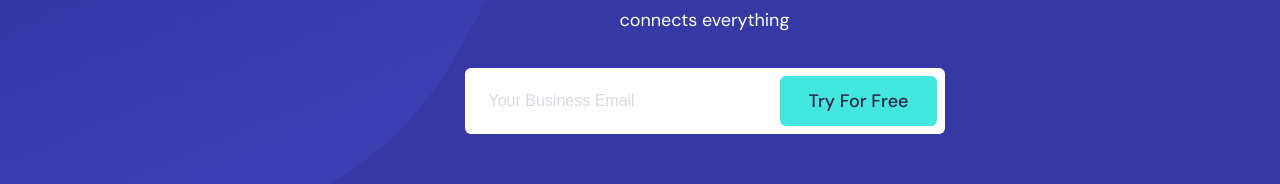
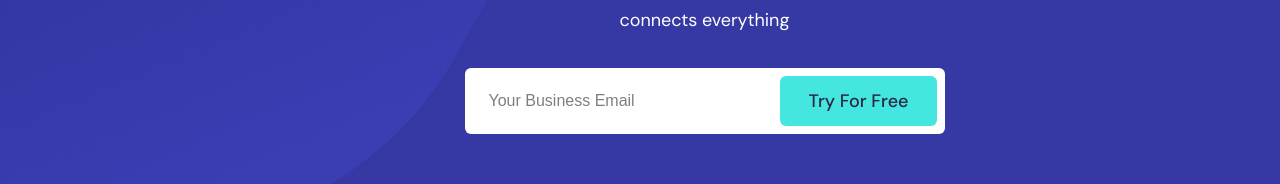
Before and after one commit to iyiu9akhan/innovate-RTB, a React (Vite) app: page / in a window 1280 px wide. Shown: the part 366-550 px from the top of the page. Built offline with nearby package versions, Linux system fonts and the light colour scheme; a web font is replaced by a local one.

Commit message:
windows: pages live deploy

```diff
--- a/package.json
+++ b/package.json
@@ -1,6 +1,6 @@
 {
   "name": "innovate-react-tailwind",
-  "homepage": "https://iyiu9akhan.github.io/innovate-react-tailwind",
+  "homepage": "https://iyiu9akhan.github.io/innovate-react-tailwind/",
   "private": true,
   "version": "0.0.0",
   "type": "module",
@@ -10,7 +10,7 @@
     "lint": "eslint .",
     "preview": "vite preview",
     "predeploy": "npm run build",
-    "deploy": "gh-pages -b main"
+    "deploy": "gh-pages -d dist"
   },
   "dependencies": {
     "@tailwindcss/vite": "^4.1.5",
--- a/src/components/Banner/Banner.jsx
+++ b/src/components/Banner/Banner.jsx
@@ -18,7 +18,7 @@ function Banner({ children }) {
           <div className="relative mb-[98px]">
             <input
               type="text"
-              className="h-[66px] w-[480px] rounded-[6px] bg-white   outline-0 pl-[24px] placeholder:text-[16px] capitalize text-gray leading-[26px] font-primary"
+              className="h-[66px] w-[480px] rounded-[6px] bg-white   outline-0 pl-[24px] placeholder:text-[16px] capitalize leading-[26px] font-primary text-black"
               placeholder="Your business email"
             />
             <button className="absolute right-[472px] bottom-2  px-[28.5px] py-[15px] bg-btn rounded-[6px] cursor-pointer text-btn-text text-lg font-medium font-secondary leading-[20px] capitalize">
```
